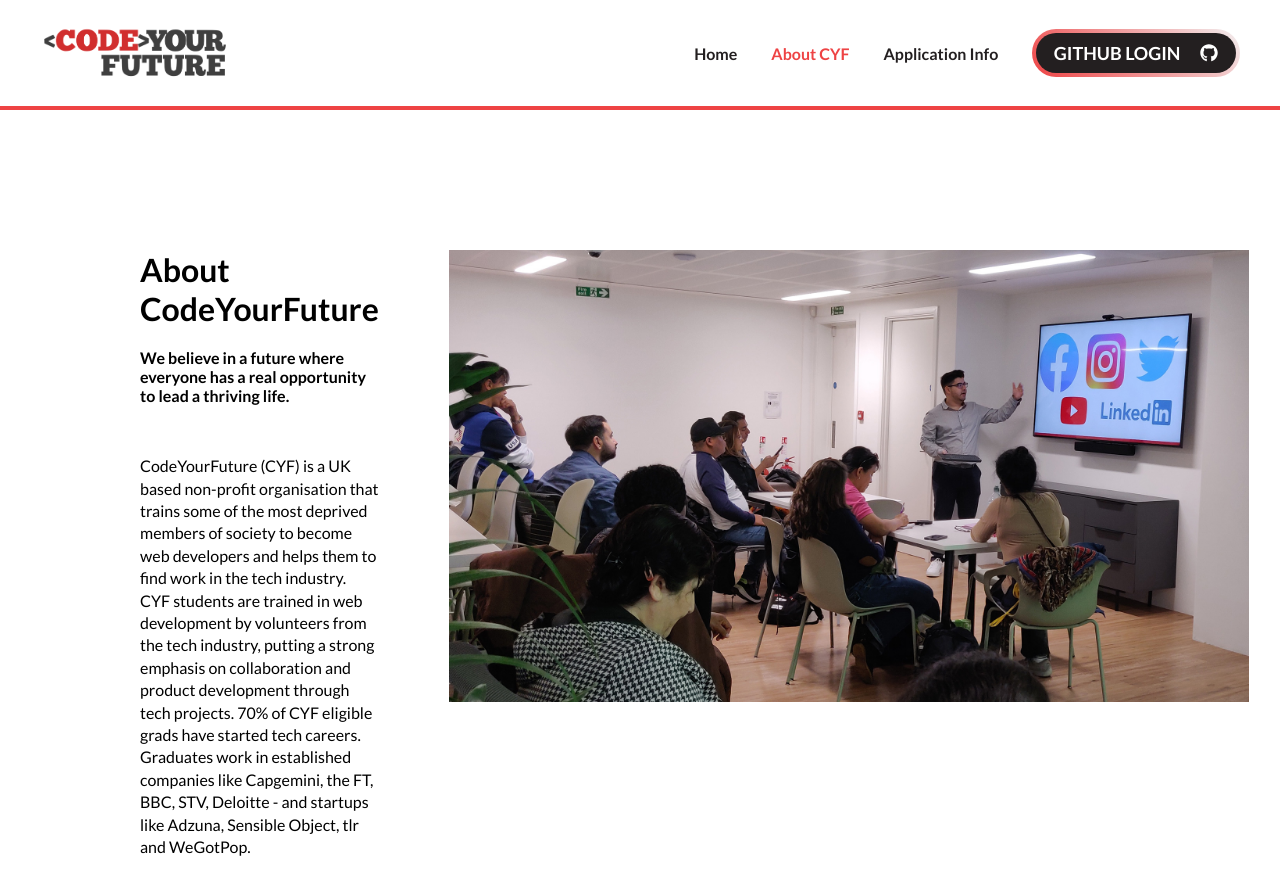
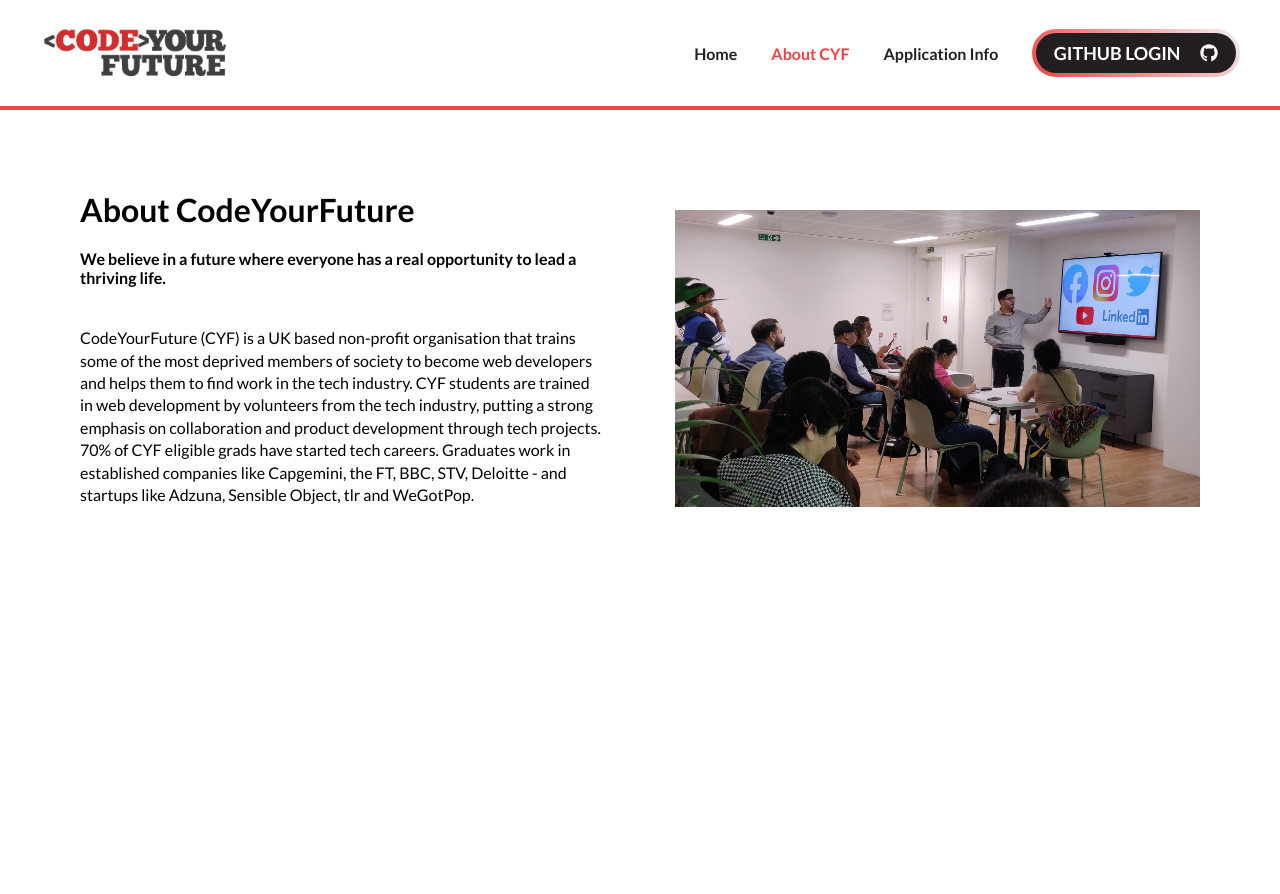
Before and after one commit to Doris-Siu/in-a-class-of-our-own, a React (Create React App) app in the folder client/: page /about in a window 1280 px wide. Shown: the top 894 px of the page. After the commit the page ends 800 px from the top, so only its background shows below. Built offline with nearby package versions, Linux system fonts and the light colour scheme.

Commit message:
changed styles

```diff
--- a/client/src/pages/About/About.css
+++ b/client/src/pages/About/About.css
@@ -1,23 +1,44 @@
 @import url("../../pages/Home.css");
 
-.main-conatianer{
-    padding: 140px;
+.main-conatianer {
+	padding: 10px;
 }
 
-.about-container{
-    display: flex;
-    gap: 70px;
+.class-img {
+	margin-top: 20px;
+	width: 100%;
 }
 
-.class-img{
-    width: 800px;
+.text-conatiner p:nth-child(2) {
+	font-weight: bolder;
+	margin: 20px 0 40px;
 }
 
-.text-conatiner p:nth-child(2){
-font-weight: bolder;
-margin: 20px 0 50px;
+.text-conatiner p:nth-child(3) {
+	line-height: 1.4rem;
 }
 
-.text-conatiner p:nth-child(3){
-line-height: 1.4rem;
+@media only screen and (min-width: 1100px) {
+	.main-conatianer {
+		padding: 80px;
+	}
+
+	.about-container {
+		display: flex;
+		gap: 70px;
+	}
+
+	.class-img {
+		width: 100%;
+	}
+
+	.text-conatiner {
+		width: 50%;
+	}
+
+	.img-container {
+        display: flex;
+        align-items: center;
+		width: 50%;
+	}
 }
--- a/client/src/pages/About/About.js
+++ b/client/src/pages/About/About.js
@@ -23,7 +23,7 @@ const About = () => (
 					tlr and WeGotPop.
 				</p>
 			</div>
-			<div>
+			<div className="img-container">
 				<img className="class-img" src={classImg} alt="class" />
 			</div>
 		</div>
```
